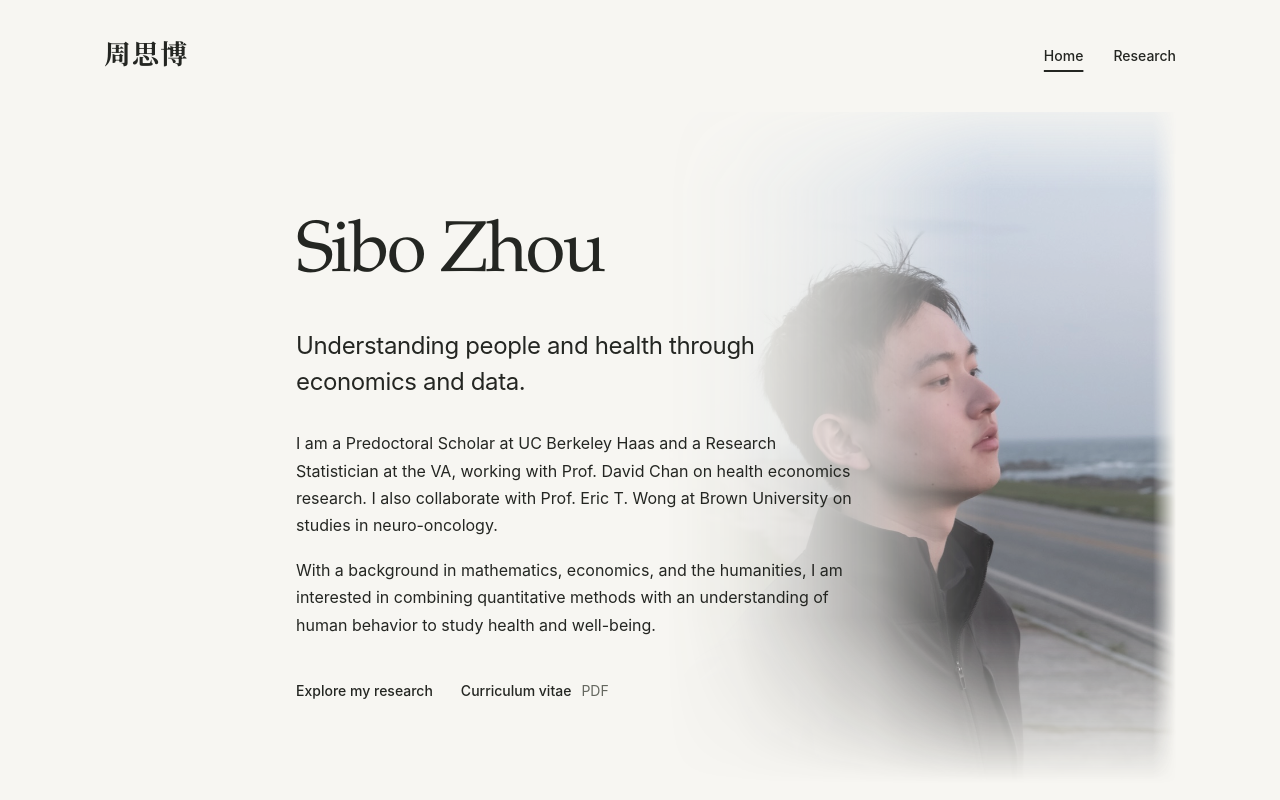
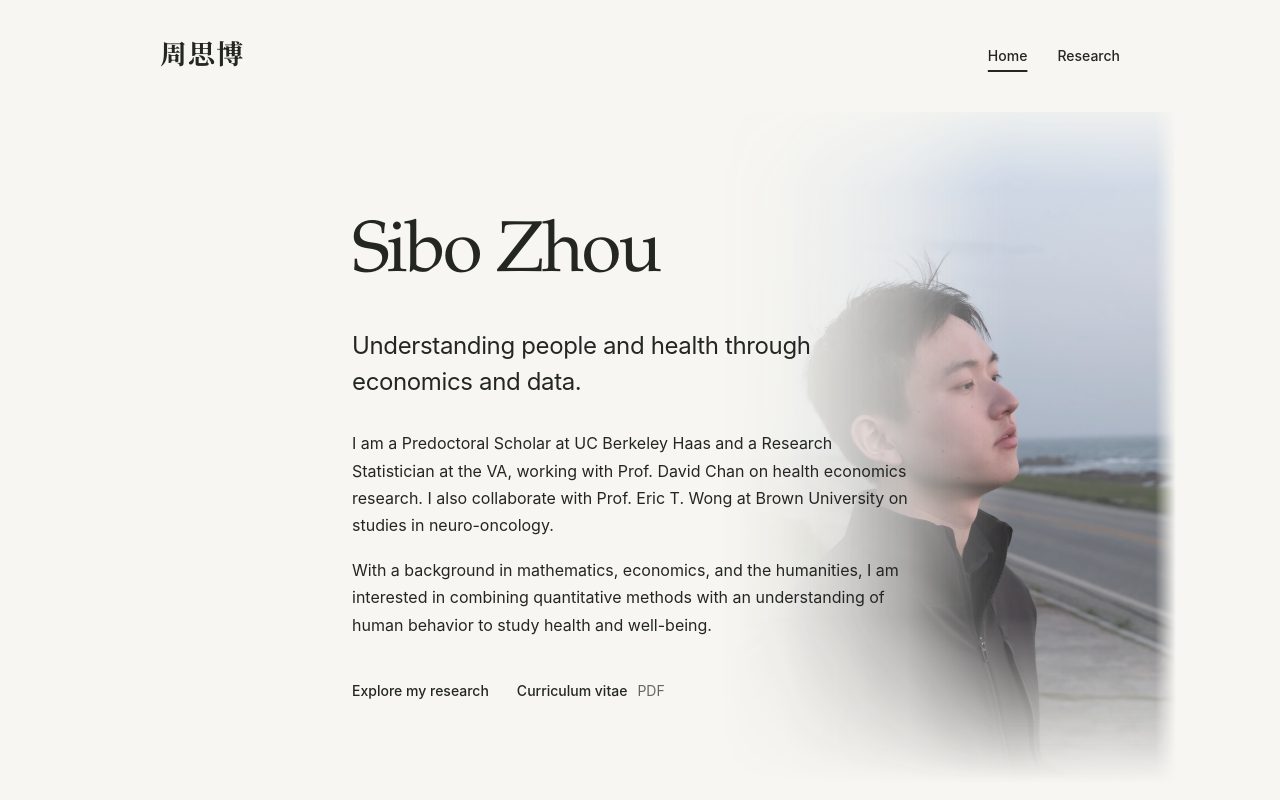
Before and after one commit to sibozhou/sibo_website, a Next.js app: page / in a window 1280 px wide. Shown: the top 800 px of the page. Built offline with nearby package versions, Linux system fonts and the light colour scheme.

Commit message:
Revert "a"
This reverts commit 0ffa2c5a1065bbe0365e064ebf2279b78ebf8847.

```diff
--- a/app/globals.css
+++ b/app/globals.css
@@ -99,7 +99,7 @@ a:focus-visible { outline: 2px solid var(--accent); outline-offset: 5px; border-
 p, h1, h2, h3 { margin: 0; }
 .skip-link { position: fixed; top: 12px; left: 12px; z-index: 10; padding: 8px 16px; background: var(--ink); color: var(--paper); transform: translateY(-160%); }
 .skip-link:focus { transform: translateY(0); color: var(--paper); }
-.site-shell { width: min(1072px, calc(100% - 112px)); margin: 0 auto; }
+.site-shell { width: min(960px, calc(100% - 112px)); margin: 0 auto; }
 .site-header { position: sticky; top: 0; z-index: 5; display: flex; justify-content: space-between; align-items: center; gap: 24px; min-height: var(--header-height); background: var(--paper); }
 .site-header::before { content: ""; position: absolute; inset: 0; z-index: -1; background: var(--paper); box-shadow: 0 0 0 100vmax var(--paper); clip-path: inset(0 -100vmax); pointer-events: none; }
 .wordmark { font-family: "Noto Serif SC", "Songti SC", SimSun, serif; font-size: 27px; font-weight: 700; font-synthesis: none; letter-spacing: .04em; text-decoration: none; }
@@ -110,7 +110,7 @@ p, h1, h2, h3 { margin: 0; }
 .site-nav a:hover { color: var(--accent); text-decoration: underline; text-underline-offset: 9px; }
 .intro { padding: 100px 0 90px 192px; }
 .home-intro { position: relative; isolation: isolate; }
-.hero-art { position: absolute; top: 0; bottom: 0; right: 0; width: 54%; pointer-events: none; transform: translateY(-20px); mask-image: linear-gradient(to right, transparent 12%, rgba(0, 0, 0, .06) 24%, rgba(0, 0, 0, .2) 36%, rgba(0, 0, 0, .4) 48%, rgba(0, 0, 0, .65) 56%, rgba(0, 0, 0, .85) 62%, rgba(0, 0, 0, .96) 66%, #000 68%, #000 96%, transparent), linear-gradient(to bottom, transparent, #000 14%, #000 76%, transparent); mask-composite: intersect; }
+.hero-art { position: absolute; top: 0; bottom: 0; right: -56px; width: 54%; pointer-events: none; transform: translateY(-20px); mask-image: linear-gradient(to right, transparent 12%, rgba(0, 0, 0, .06) 24%, rgba(0, 0, 0, .2) 36%, rgba(0, 0, 0, .4) 48%, rgba(0, 0, 0, .65) 56%, rgba(0, 0, 0, .85) 62%, rgba(0, 0, 0, .96) 66%, #000 68%, #000 96%, transparent), linear-gradient(to bottom, transparent, #000 14%, #000 76%, transparent); mask-composite: intersect; }
 .hero-photo { display: block; width: 100%; height: 100%; object-fit: cover; object-position: 52% 48%; filter: saturate(.9) contrast(.98); opacity: .86; }
 .hero-content { position: relative; z-index: 1; max-width: 560px; }
 .eyebrow, .section-label { font-family: var(--sans); font-size: var(--type-small); font-weight: 500; line-height: 1.6; letter-spacing: 0; }
```
Also changed, not shown: app/icon.svg (deleted).
